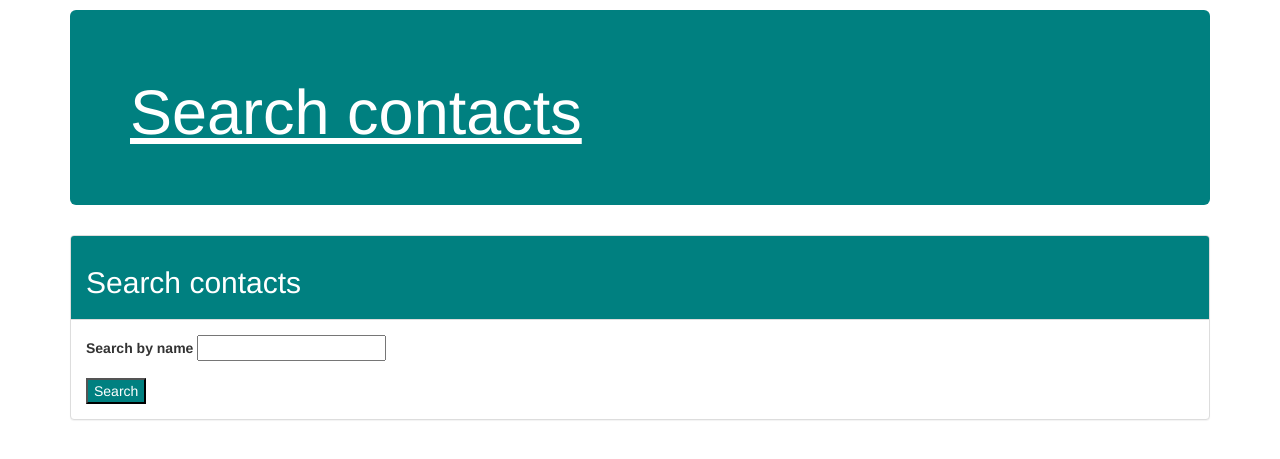
After one commit to sleahy115/address-book-php, a PHP site: template views/search-form.html.twig in a window 1280 px wide. The commit adds this page. Shown: the top 459 px of the page. Run offline with PHP 8.4, Linux system fonts and the light colour scheme; the template is opened without the code that fills it, so the values that code supplies are empty; some libraries are stand-ins or nearby versions.

Commit message:
add search page

```diff
--- a/views/form_output.html.twig
+++ b/views/form_output.html.twig
@@ -8,6 +8,7 @@
     <div class="container">
       <div class="jumbotron">Contacts</div>
         {% for contact in contact_list %}
+        <div class="panel panel-default">
             <div class="panel-heading" id="heading">
                 <h1>{{contact.name}}</h1>
             </div>
@@ -18,9 +19,11 @@
                     <li>Email:{{contact.email}}</li>
                 </ul>
             </div>
+        </div>
         {% endfor %}
       <button type="button"><a href="/">Add another contact</a></button>
       <button type="button"><a href="/clear">Clear contacts</a></button>
+      <button type="button"><a href="/search-form">Search contacts</a></button>
     </div>
       </body>
   </html>
--- /dev/null
+++ b/views/search-form.html.twig
@@ -0,0 +1,28 @@
+<!DOCTYPE html>
+<html>
+  <head>
+      <link href="https://maxcdn.bootstrapcdn.com/bootstrap/3.3.7/css/bootstrap.min.css" rel="stylesheet" type="text/css">
+      <link href="css.css" rel="stylesheet" type="text/css">
+  </head>
+  <body>
+      <div class="container">
+          <div class="jumbotron">
+              <h1>Search contacts</h1>
+          </div>
+          <div class="panel panel-default">
+              <div class="panel-heading" id="heading">
+                  <h2>Search contacts</h2>
+              </div>
+              <div class="panel-body">
+                  <form action ="/search" method="post">
+                      <div class="form-group">
+                          <label for="name">Search by name</label>
+                          <input type="text" id="name" name="name">
+                      </div>
+                      <button type="submit">Search</button>
+                  </form>
+              </div>
+          </div>
+      </div>
+  </body>
+</html>
```
Also changed, not shown: app/app.php (+12 -0 lines), src/Contact.php (+8 -0 lines), views/search.html.twig (added, +14 -0 lines). Lines whose indentation alone changed are shown as unchanged.
